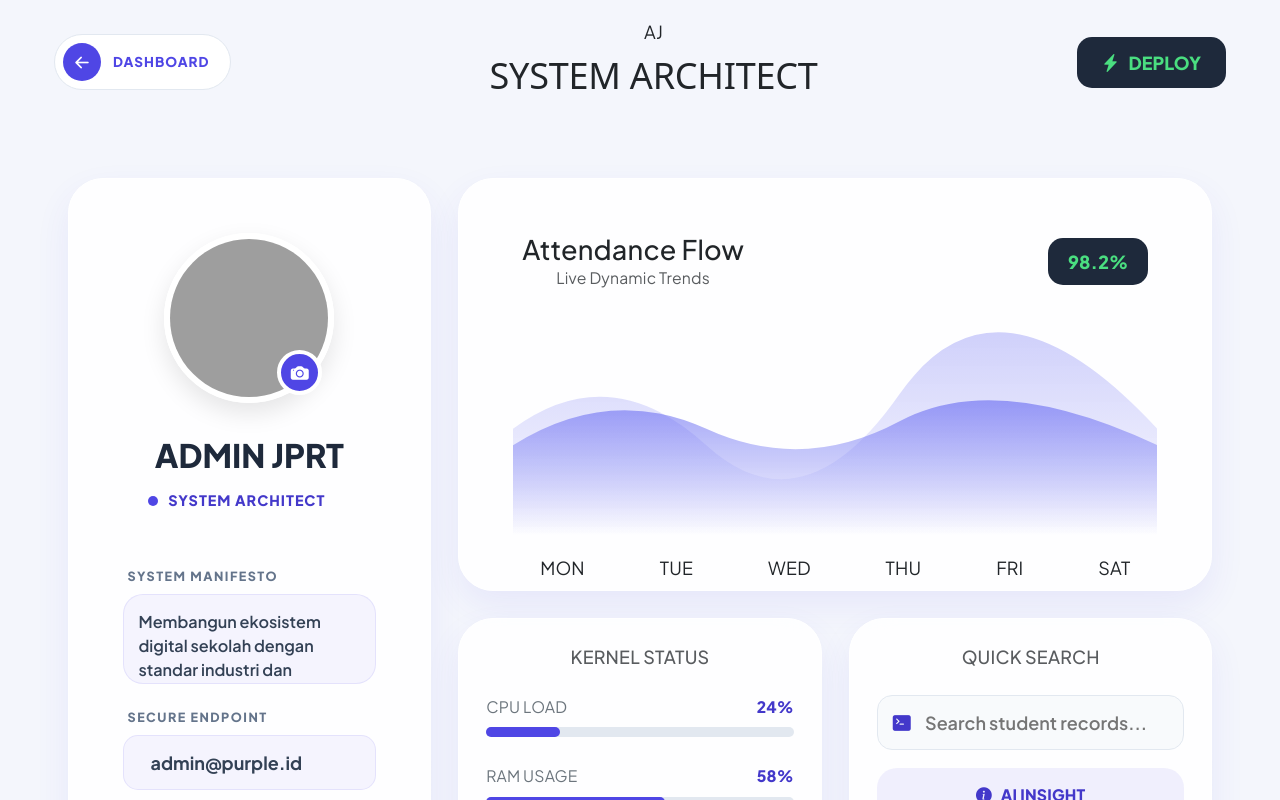
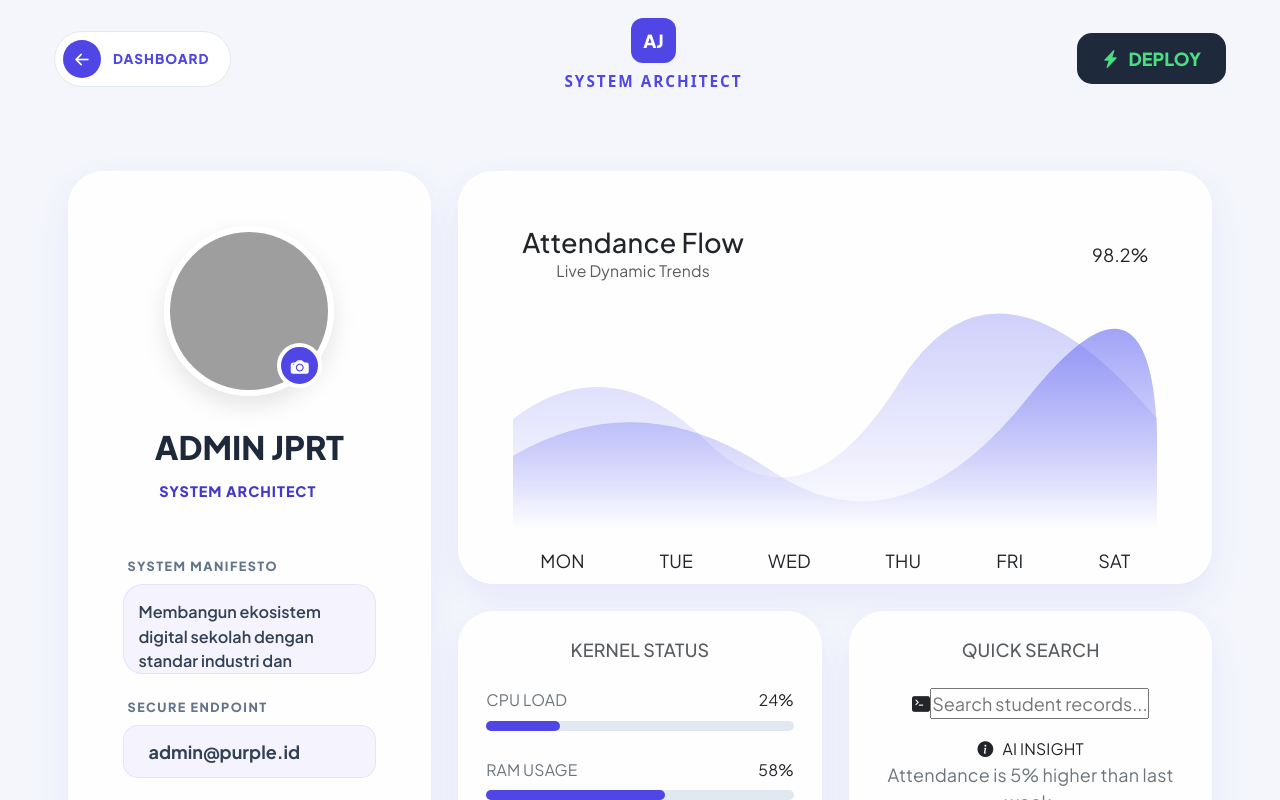
Before and after one commit to zee1140/Sistem_informasi_sekolah_FE, a Vue app: page /profile in a window 1280 px wide. Built offline with nearby package versions, Linux system fonts and the light colour scheme; grey boxes are pictures that could not be loaded.

Commit message:
Fix layout profile dan jadwal

```diff
--- a/src/App.vue
+++ b/src/App.vue
@@ -7,6 +7,12 @@ import router from './router/index.js';
 </script>
 
 <style>
+/* Reset & base style biar konsisten */
+* {
+  margin: 0;
+  padding: 0;
+  box-sizing: border-box;
+}
 
 body {
   font-family: 'Inter', sans-serif;
--- a/src/style.css
+++ b/src/style.css
@@ -50,8 +50,32 @@
   }
 }
 
-body {
+/* ===== FIX GARIS VERTIKAL SAAT PINDAH PAGE ===== */
+
+/* Hilangin border kiri kanan dari #app */
+#app {
+  border-inline: none !important;
+  width: 100%;
+  max-width: 100%;
+}
+
+/* Cegah overflow yang bikin garis */
+html, body {
   margin: 0;
+  padding: 0;
+  overflow-x: hidden;
+}
+
+/* Biar sizing aman semua */
+* {
+  box-sizing: border-box;
+}
+
+.app-wrapper {
+  width: 100%;
+  max-width: 100%;
+  overflow-x: hidden;
+  border: none;
 }
 
 h1,
--- a/src/views/Login.vue
+++ b/src/views/Login.vue
@@ -50,7 +50,10 @@ export default {
 
 <style scoped>
 @import url('https://fonts.googleapis.com/css2?family=Inter:wght@300;400;500;600;700&display=swap');
-
+.login-wrapper {
+  width: 100vw; /* paksa full layar */
+  min-height: 100vh;
+}
 .login-wrapper {
   position: fixed;
   inset: 0;
--- a/src/views/Profile.vue
+++ b/src/views/Profile.vue
@@ -2,7 +2,7 @@
   <div class="app-container animate-fade-in">
     <header class="header-glass py-3 px-md-5">
       <div class="d-flex justify-content-between align-items-center">
-        <button class="btn-back-modern" @click="$router.push('/dashboard')">
+        <button class="btn-back-modern ripple" @click="$router.push('/dashboard')">
           <div class="icon-circle">
             <i class="bi bi-arrow-left-short"></i>
           </div>
@@ -137,7 +137,33 @@
   </div>
 </template>
 
+<script>
+export default {
+  data() {
+    return {
+      adminData: {
+        name: 'ADMIN JPRT',
+        role: 'SYSTEM ARCHITECT',
+        email: 'admin@purple.id',
+        bio: 'Membangun ekosistem digital sekolah dengan standar industri dan keamanan modern.',
+        profileImage: 'https://i.pravatar.cc/300?u=purple_admin'
+      }
+    }
+  },
+  methods: {
+    onFileChange(e) {
+      const file = e.target.files[0];
+      if (file) this.adminData.profileImage = URL.createObjectURL(file);
+    },
+    syncData() {
+      alert("System Deployed: Config pushed to core.");
+    }
+  }
+}
+</script>
+
 <style scoped>
+@import url('https://cdn.jsdelivr.net/npm/bootstrap-icons@1.11.0/font/bootstrap-icons.css');
 @import url('https://fonts.googleapis.com/css2?family=Plus+Jakarta+Sans:wght@400;600;700;800;900&display=swap');
 
 .app-container { height: 100vh; background: #f4f6fc; font-family: 'Plus Jakarta Sans', sans-serif; overflow: hidden; position: fixed; inset: 0; }
@@ -151,7 +177,7 @@
   box-shadow: 0 15px 35px rgba(79, 70, 229, 0.08);
 }
 
-/* TOMBOL DASHBOARD PREMIUM (FIXED) */
+/* BUTTONS */
 .btn-back-modern {
   display: flex; align-items: center; gap: 12px; background: white; border: 1px solid #e2e8f0;
   padding: 8px 20px 8px 8px; border-radius: 100px; cursor: pointer; transition: 0.3s ease;
@@ -162,35 +188,19 @@
 }
 .btn-back-modern span { font-weight: 800; font-size: 0.75rem; color: #4f46e5; letter-spacing: 1px; }
 .btn-back-modern:hover { transform: translateX(-5px); box-shadow: 0 10px 25px rgba(79, 70, 229, 0.2); border-color: #4f46e5; }
+.btn-deploy-purple { background: #1e293b; color: #4ade80; border: none; padding: 12px 25px; border-radius: 15px; font-weight: 900; cursor: pointer; }
 
-/* NAMA & ROLE (RENOVASI WARNA) */
+/* TYPOGRAPHY */
+.admin-title-purple { font-weight: 900; font-size: 0.85rem; color: #4f46e5; letter-spacing: 2px; }
+.brand-logo-purple { width: 45px; height: 45px; background: #4f46e5; color: white; border-radius: 12px; display: flex; align-items: center; justify-content: center; font-weight: 900; margin: 0 auto; }
 .input-name-purple { width: 100%; background: transparent; border: none; outline: none; text-align: center; font-weight: 900; font-size: 1.8rem; color: #1e293b; }
-.input-role-purple {
-  background: transparent; border: none; outline: none;
-  font-weight: 800; font-size: 0.8rem;
-  color: #4338ca; /* WARNA UNGU TUA AGAR TERLIHAT JELAS */
-  text-transform: uppercase; letter-spacing: 1px;
-}
-.role-dot { width: 10px; height: 10px; background: #4f46e5; border-radius: 50%; margin-right: 8px; display: inline-block; }
+.input-role-purple { background: transparent; border: none; outline: none; font-weight: 800; font-size: 0.8rem; color: #4338ca; text-transform: uppercase; letter-spacing: 1px; }
 
-/* INPUTS & TEXTAREA (BENING TAPI TEKS JELAS) */
-.textarea-purple-glass {
-  width: 100%; background: rgba(79, 70, 229, 0.05); border: 1px solid rgba(79, 70, 229, 0.1);
-  border-radius: 20px; padding: 15px; font-size: 0.9rem; font-weight: 600;
-  color: #334155; min-height: 90px; resize: none; outline: none;
-}
-.input-wrapper-purple {
-  background: rgba(79, 70, 229, 0.05); border: 1px solid rgba(79, 70, 229, 0.1);
-  border-radius: 15px; display: flex; align-items: center; padding: 12px 15px; gap: 10px;
-}
+/* INPUT FIELDS */
+.textarea-purple-glass { width: 100%; background: rgba(79, 70, 229, 0.05); border: 1px solid rgba(79, 70, 229, 0.1); border-radius: 20px; padding: 15px; font-size: 0.9rem; font-weight: 600; color: #334155; min-height: 90px; resize: none; outline: none; }
+.input-wrapper-purple { background: rgba(79, 70, 229, 0.05); border: 1px solid rgba(79, 70, 229, 0.1); border-radius: 15px; display: flex; align-items: center; padding: 12px 15px; gap: 10px; }
 .input-purple-glass { background: transparent; border: none; outline: none; width: 100%; font-weight: 700; color: #334155; }
-.text-purple-bold { color: #4338ca; }
-
-/* MOUNTAIN GRAPH (SMOOTH) */
-.mountain-container { position: relative; width: 100%; height: 220px; margin-top: 20px; }
-.mountain-svg { width: 100%; height: 100%; }
-.wave-path { animation: waveFlow 8s infinite ease-in-out; }
-.wave-path.opacity-50 { animation-delay: -4s; opacity: 0.3; }
+.label-purple { font-size: 0.7rem; font-weight: 900; color: #64748b; letter-spacing: 1.5px; margin-bottom: 8px; margin-left: 5px; display: block; }
 
 /* PROFILE CIRCLE */
 .profile-container-circle { position: relative; width: 170px; height: 170px; margin: 0 auto; }
@@ -198,48 +208,19 @@
 .pulse-ring-purple { position: absolute; inset: -8px; border-radius: 50%; border: 3px solid #6366f1; animation: pulsePurple 2s infinite; }
 .edit-btn-purple { position: absolute; bottom: 8px; right: 12px; width: 45px; height: 45px; background: #4f46e5; color: white; border-radius: 50%; border: 4px solid white; display: flex; align-items: center; justify-content: center; z-index: 10; cursor: pointer; }
 
-/* UTILS */
-.btn-deploy-purple { background: #1e293b; color: #4ade80; border: none; padding: 12px 25px; border-radius: 15px; font-weight: 900; }
-.avg-indicator-purple { background: #1e293b; color: #4ade80; padding: 10px 20px; border-radius: 15px; font-weight: 900; }
+/* CHART & MONITOR */
+.mountain-container { position: relative; width: 100%; height: 220px; margin-top: 20px; }
+.mountain-svg { width: 100%; height: 100%; }
 .progress-track-purple { width: 100%; height: 10px; background: #e2e8f0; border-radius: 10px; }
 .progress-bar-purple { height: 100%; background: #4f46e5; border-radius: 10px; }
-.command-input-purple { background: #f8fafc; border: 1px solid #e2e8f0; border-radius: 15px; padding: 12px 15px; display: flex; align-items: center; gap: 12px; }
-.command-input-purple input { background: transparent; border: none; outline: none; width: 100%; font-weight: 600; color: #334155; }
-.info-box-purple { background: rgba(79, 70, 229, 0.08); padding: 15px; border-radius: 20px; }
 .status-pill-purple { background: #1e293b; color: white; padding: 8px 18px; border-radius: 50px; font-size: 0.7rem; font-weight: 900; display: flex; align-items: center; gap: 8px; }
 .dot-live { width: 8px; height: 8px; background: #4ade80; border-radius: 50%; box-shadow: 0 0 10px #4ade80; animation: blink 1s infinite; }
 
+/* ANIMATIONS */
 @keyframes waveFlow {
   0%, 100% { d: path("M0,300 L0,150 Q150,50 300,180 T600,100 T1000,150 L1000,300 Z"); }
   50% { d: path("M0,300 L0,180 Q150,100 300,150 T600,150 T1000,180 L1000,300 Z"); }
 }
 @keyframes pulsePurple { 0% { transform: scale(1); opacity: 0.4; } 50% { transform: scale(1.15); opacity: 0; } 100% { transform: scale(1); opacity: 0.4; } }
 @keyframes blink { 0%, 100% { opacity: 1; } 50% { opacity: 0.4; } }
-
-.label-purple { font-size: 0.7rem; font-weight: 900; color: #64748b; letter-spacing: 1.5px; margin-bottom: 8px; margin-left: 5px; display: block; }
-.xs-text { font-size: 0.75rem; }
-.text-purple-bold { color: #4338ca; font-weight: 900; }
 </style>
-
-<script>
-export default {
-  data() {
-    return {
-      adminData: {
-        name: 'ADMIN JPRT',
-        role: 'SYSTEM ARCHITECT', // INI SEKARANG WARNA UNGU PEKAT
-        email: 'admin@purple.id',
-        bio: 'Membangun ekosistem digital sekolah dengan standar industri dan keamanan modern.',
-        profileImage: 'https://i.pravatar.cc/300?u=purple_admin'
-      }
-    }
-  },
-  methods: {
-    onFileChange(e) {
-      const file = e.target.files[0];
-      if (file) this.adminData.profileImage = URL.createObjectURL(file);
-    },
-    syncData() { alert("System Deployed: Config pushed to core."); }
-  }
-}
-</script>
```
Also changed, not shown: src/views/Jadwal.vue (+10 -13 lines).
